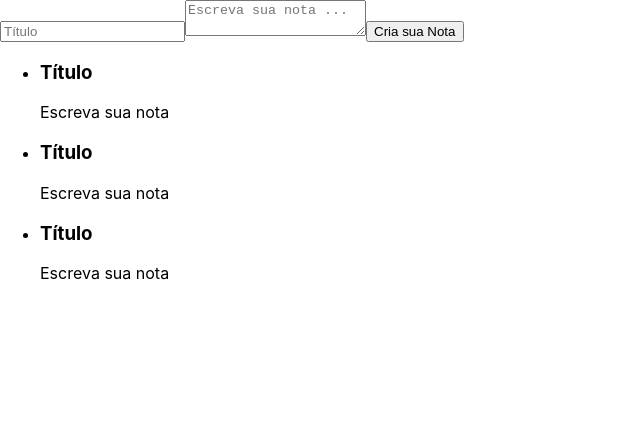
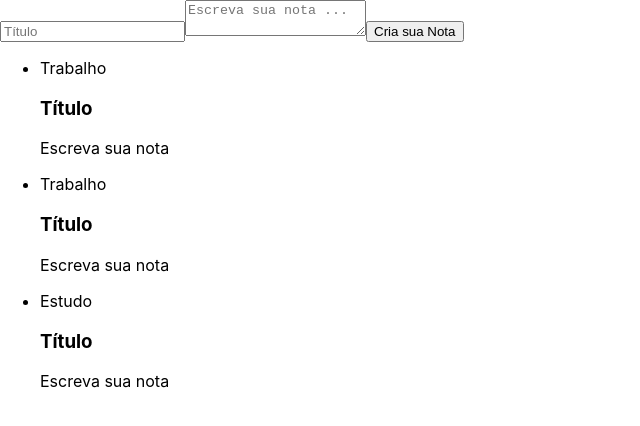
Before and after one commit to rafadealmeida/bloco-de-notas__react, a React (Create React App) app in the folder ceep/: page / in a window 1280 px wide. Shown: the top 426 px of the page, without its empty margins (0-640 px from the left). Built offline with nearby package versions, Linux system fonts and the light colour scheme.

Commit message:
Retirando repetição de código e usando script no react

```diff
--- a/ceep/src/componente/ListaDeNotas.jsx
+++ b/ceep/src/componente/ListaDeNotas.jsx
@@ -4,15 +4,15 @@ export class ListaDeNotas extends React.Component {
     render() {
         return (
             <ul>
-                <li>
-                    <CardNota />
-                </li>
-                <li>
-                    <CardNota />
-                </li>
-                <li>
-                    <CardNota />
-                </li>
+                {Array.of("Trabalho", "Trabalho", "Estudo").map(categoria => {
+                    return (
+                        <li>
+                            <span>{categoria}</span>
+                            <CardNota />
+                        </li>
+                    )
+                })
+                }
             </ul>
         )
     }
```
